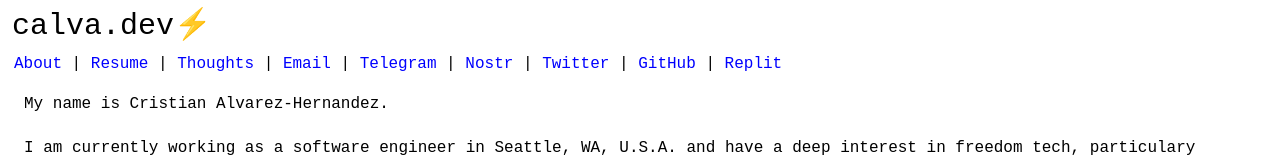
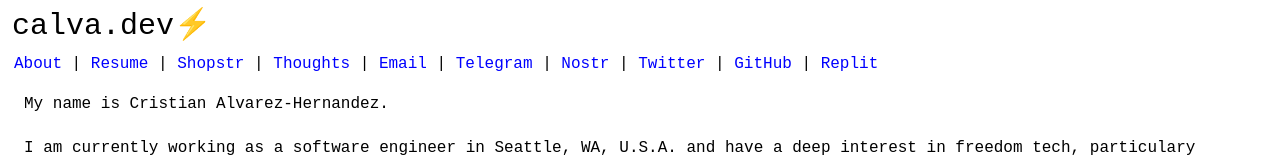
Before and after one commit to calvadev/calva.dev, a Next.js app in the folder src/: page / in a window 1280 px wide. Shown: the top 160 px of the page. Built offline with nearby package versions, Linux system fonts and the light colour scheme.

Commit message:
Added link to Shopstr

```diff
--- a/src/pages/_document.tsx
+++ b/src/pages/_document.tsx
@@ -21,6 +21,12 @@ export default function Document() {
           <span>
             <Link href="/resume">
               Resume
+            </Link>
+          </span>
+          {' | '}
+          <span>
+            <Link href="https://shopstr.store">
+              Shopstr
             </Link>
           </span>
           {' | '}
```
